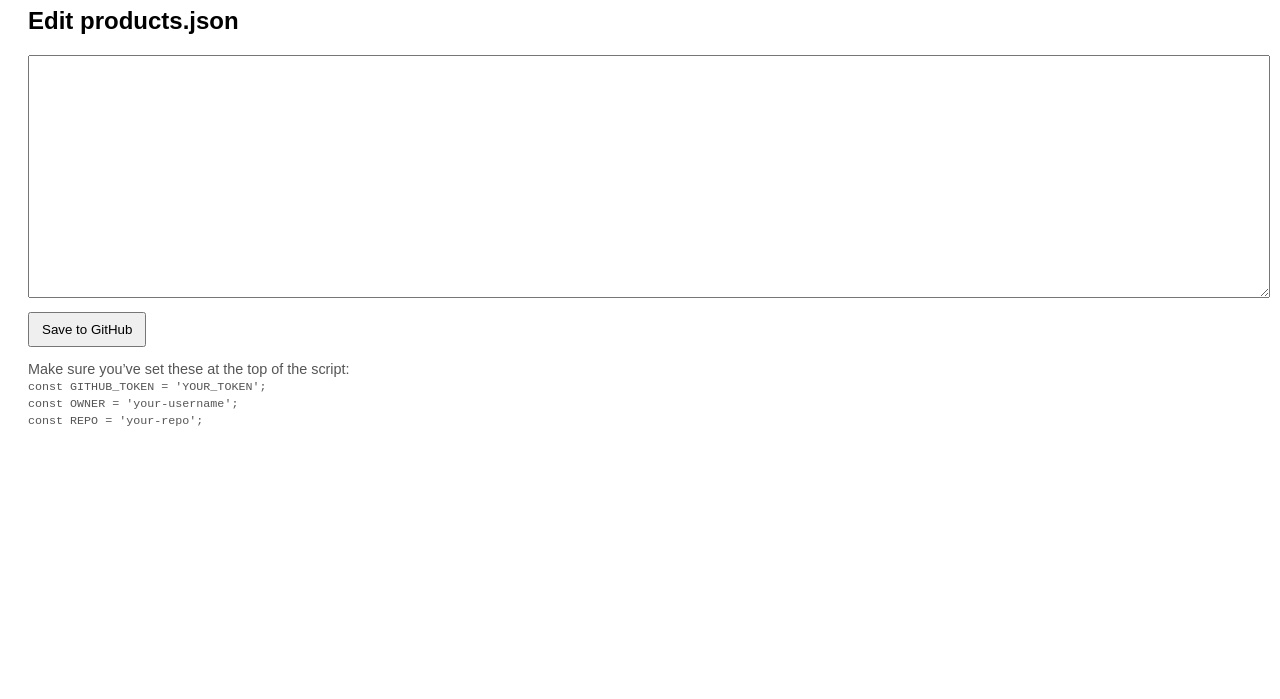
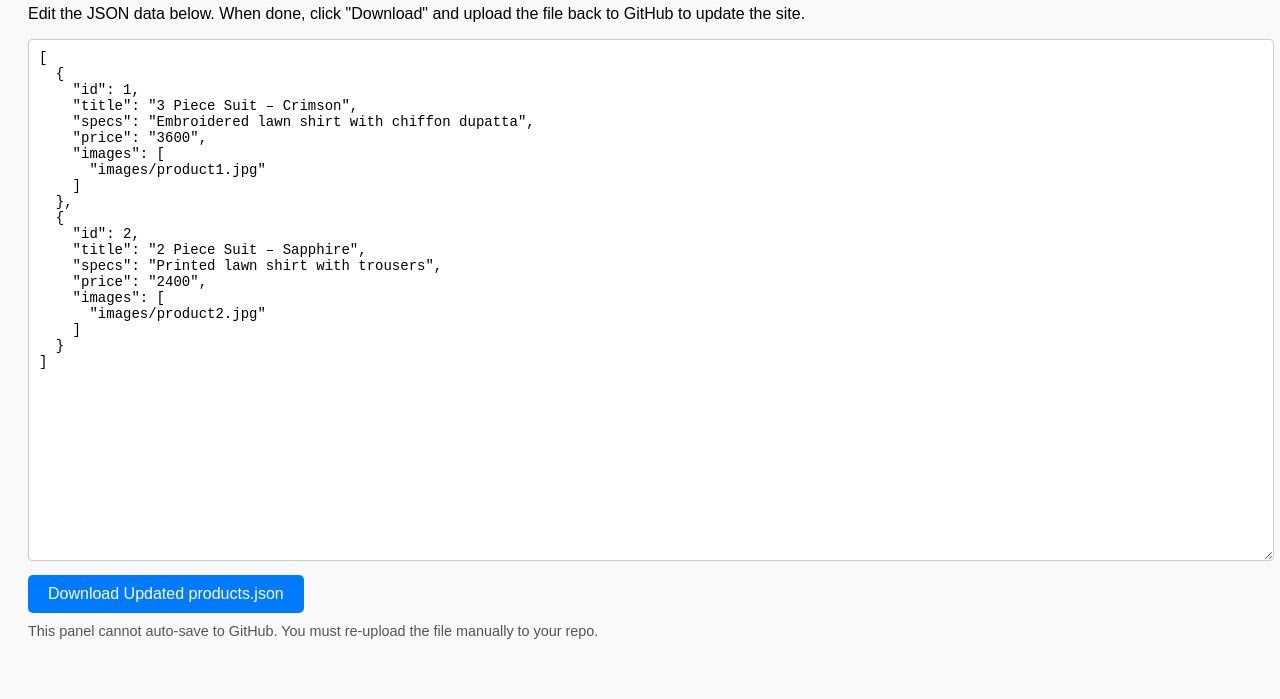
Before and after one commit to Jaweriya-Saroash/stores, a plain HTML site: page admin.html in a window 1280 px wide. Shown: the part 101-800 px from the top of the page. Drawn offline with Linux system fonts and the light colour scheme; no server answers.

Commit message:
Update admin.html

```diff
--- a/admin.html
+++ b/admin.html
@@ -1,78 +1,71 @@
 <!DOCTYPE html>
 <html lang="en">
 <head>
-  <meta charset="UTF-8"/>
-  <meta name="viewport" content="width=device-width,initial-scale=1"/>
+  <meta charset="UTF-8" />
+  <meta name="viewport" content="width=device-width, initial-scale=1.0"/>
   <title>Admin Panel</title>
   <style>
-    body { font-family: sans-serif; padding:20px; }
-    input, textarea { width:100%; margin-bottom:10px; padding:8px; }
-    button { padding:8px 12px; cursor:pointer; }
-    .item { border:1px solid #ddd; padding:10px; margin-bottom:10px; }
+    body { font-family: Arial, sans-serif; padding: 20px; background: #f9f9f9; }
+    h1 { margin-bottom: 20px; }
+    textarea {
+      width: 100%;
+      height: 500px;
+      font-family: monospace;
+      font-size: 14px;
+      padding: 10px;
+      border: 1px solid #ccc;
+      border-radius: 4px;
+      resize: vertical;
+    }
+    button {
+      margin-top: 10px;
+      padding: 10px 20px;
+      font-size: 16px;
+      background: #007bff;
+      color: white;
+      border: none;
+      border-radius: 5px;
+      cursor: pointer;
+    }
+    button:hover {
+      background: #0056b3;
+    }
+    p.note {
+      font-size: 0.9em;
+      color: #555;
+      margin-top: 10px;
+    }
   </style>
 </head>
 <body>
-  <h1>Admin Panel</h1>
-
-  <h2>Edit products.json</h2>
-  <textarea id="json-editor" rows="15" style="font-family:monospace;"></textarea>
-  <br>
-  <button id="btn-save">Save to GitHub</button>
-  <p style="font-size:0.9em;color:#555">
-    Make sure you’ve set these at the top of the script:<br>
-    <code>const GITHUB_TOKEN = 'YOUR_TOKEN';<br>
-    const OWNER = 'your-username';<br>
-    const REPO = 'your-repo';</code>
-  </p>
+  <h1>Admin Panel – Edit Products</h1>
+  <p>Edit the JSON data below. When done, click "Download" and upload the file back to GitHub to update the site.</p>
+  <textarea id="editor"></textarea>
+  <br />
+  <button onclick="download()">Download Updated products.json</button>
+  <p class="note">This panel cannot auto-save to GitHub. You must re-upload the file manually to your repo.</p>
 
   <script>
-    const GITHUB_TOKEN = 'YOUR_TOKEN';
-    const OWNER        = 'your-username';
-    const REPO         = 'your-repo';
-    const PATH         = 'products.json';
-    const BRANCH       = 'main';
+    // Load existing product JSON
+    fetch('products.json')
+      .then(res => res.json())
+      .then(data => {
+        document.getElementById('editor').value = JSON.stringify(data, null, 2);
+      })
+      .catch(err => {
+        document.getElementById('editor').value = '[]';
+        console.error('Failed to load products.json:', err);
+      });
 
-    let sha;
-
-    // load current JSON + get SHA for commit
-    async function load() {
-      const api = `https://api.github.com/repos/${OWNER}/${REPO}/contents/${PATH}?ref=${BRANCH}`;
-      const res = await fetch(api, {
-        headers: { Authorization: 'token ' + GITHUB_TOKEN }
-      });
-      const data = await res.json();
-      sha = data.sha;
-      const content = atob(data.content.replace(/\n/g,''));
-      document.getElementById('json-editor').value = content;
+    // Download updated file
+    function download() {
+      const content = document.getElementById('editor').value;
+      const blob = new Blob([content], { type: "application/json" });
+      const a = document.createElement("a");
+      a.href = URL.createObjectURL(blob);
+      a.download = "products.json";
+      a.click();
     }
-
-    // save back to GitHub
-    async function save() {
-      const content = btoa(unescape(encodeURIComponent(
-        document.getElementById('json-editor').value
-      )));
-      const body = {
-        message: 'Update products.json via Admin',
-        content,
-        sha,
-        branch: BRANCH
-      };
-      await fetch(
-        `https://api.github.com/repos/${OWNER}/${REPO}/contents/${PATH}`,
-        {
-          method: 'PUT',
-          headers: {
-            Authorization: 'token ' + GITHUB_TOKEN,
-            'Content-Type': 'application/json'
-          },
-          body: JSON.stringify(body)
-        }
-      );
-      alert('Saved! Give GitHub ~1min to rebuild Pages.');
-    }
-
-    document.getElementById('btn-save').onclick = save;
-    load();
   </script>
 </body>
 </html>
```
